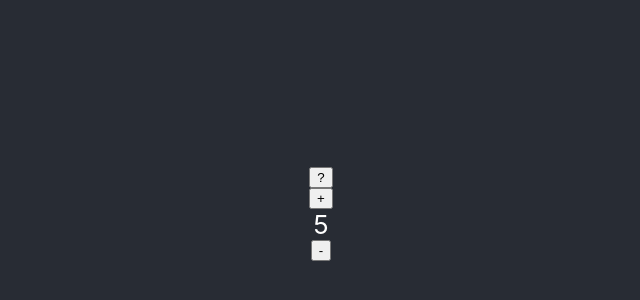
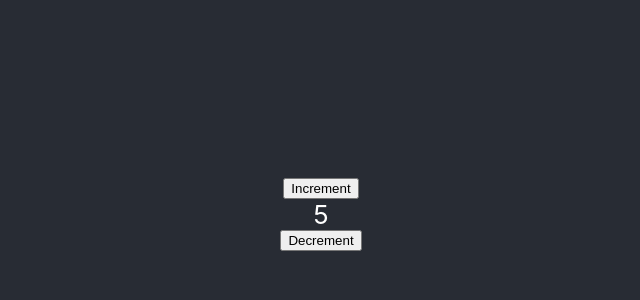
Before and after one commit to in-the-keyhole/react-workshop-javascript-steps, a React (Create React App) app: page / in a window 1280 px wide. Shown: the part 186-486 px from the top of the page, without its empty margins (319-959 px from the left). Built offline with nearby package versions, Linux system fonts and the light colour scheme.

Commit message:
components completed

```diff
--- a/src/App.js
+++ b/src/App.js
@@ -1,18 +1,23 @@
 import React from "react";
 import "./App.css";
 
-function CounterButton() {
+function CounterButton(props) {
+  return <button onClick={props.handleClick}>{props.children}</button>;
+}
+
+function CounterControls(props) {
   return (
-    <button
-      onClick={() => {
-        // TODO
-      }}
-    >
-      ?
-    </button>
+    <React.Fragment>
+      <CounterButton handleClick={props.incrementCount}>
+        Increment
+      </CounterButton>
+      {props.count}
+      <CounterButton handleClick={props.decrementCount}>
+        Decrement
+      </CounterButton>
+    </React.Fragment>
   );
 }
-
 function App() {
   const [count, setCount] = React.useState(0);
 
@@ -23,25 +28,16 @@ function App() {
   return (
     <div className="App">
       <header className="App-header">
-        <CounterButton />
-        <button
-          onClick={() => {
+        <CounterControls
+          count={count}
+          incrementCount={() => {
             setCount(count + 1);
-            // setCount(currentCount => currentCount + 1);
           }}
-        >
-          +
-        </button>
-        {count}
-
-        <button
-          onClick={() => {
+          decrementCount={() => {
             setCount(count - 1);
-            // setCount(currentCount => currentCount + 1);
           }}
-        >
-          -
-        </button>
+        />
+        {count > 10 ? <p>That's a lot!</p> : null}
       </header>
     </div>
   );
```
